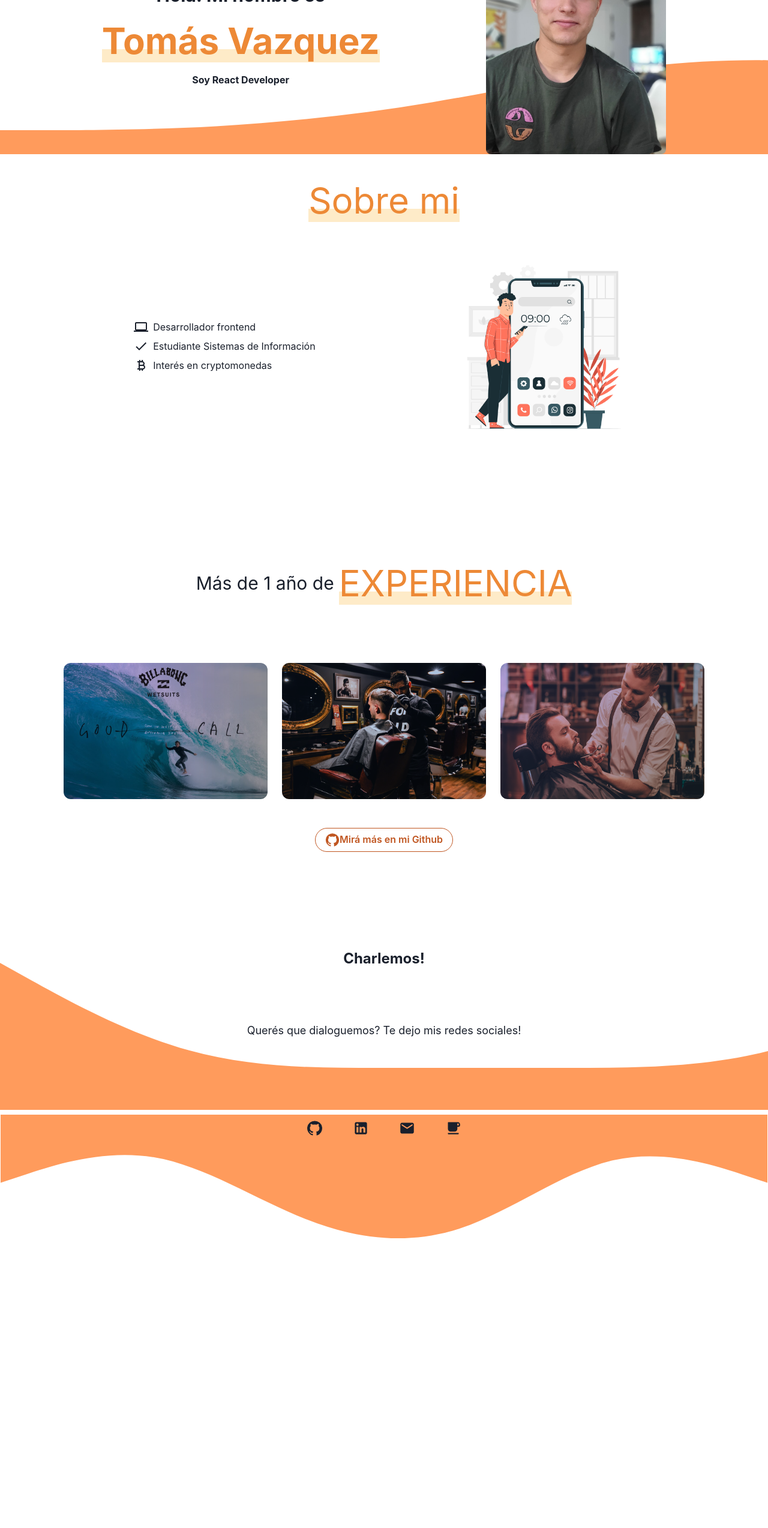
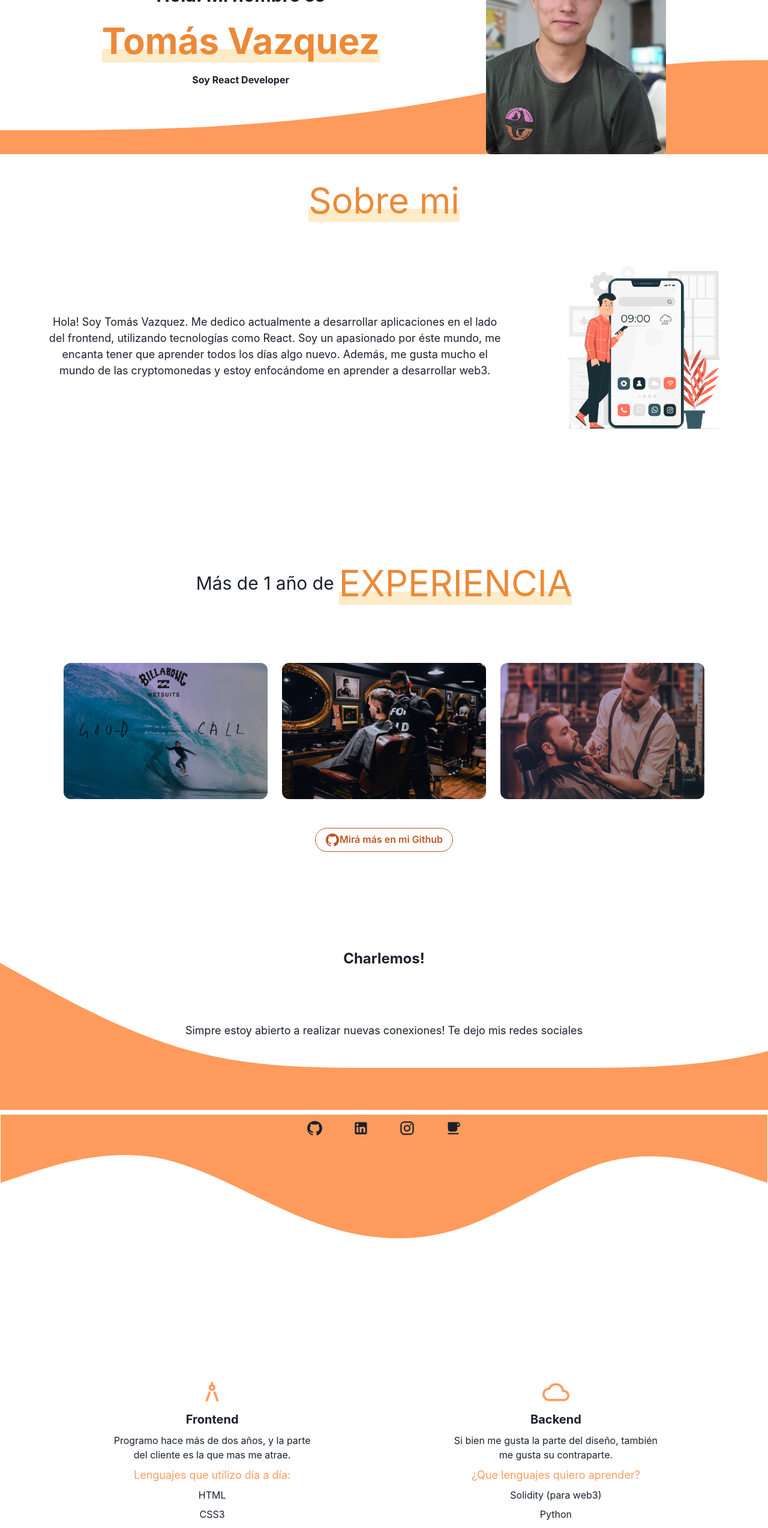
Before and after one commit to vazqueztomas/portfolio, a React (Create React App) app: page / in a window 1280 px wide. Shown: the part 234-2781 px from the top of the page at 60% size. Before the commit the page ends 2492 px from the top, so only its background shows below. Built offline with nearby package versions, Linux system fonts and the light colour scheme.

Commit message:
add firebase hosting y solucion de errores minimos

```diff
--- a/package.json
+++ b/package.json
@@ -13,11 +13,13 @@
     "@testing-library/jest-dom": "^5.16.4",
     "@testing-library/react": "^13.3.0",
     "@testing-library/user-event": "^14.2.0",
+    "firebase": "^9.8.2",
     "framer-motion": "^6.3.8",
     "react": "^18.1.0",
     "react-dom": "^18.1.0",
     "react-icons": "^3.11.0",
     "react-scripts": "5.0.1",
+    "react-scroll": "^1.8.7",
     "styled-components": "^5.3.5",
     "web-vitals": "^0.2.4"
   },
--- a/public/index.html
+++ b/public/index.html
@@ -29,6 +29,9 @@
       html{
         margin: 0 auto;
       }
+      a, a:hover{
+        text-decoration: 1px solid green;
+      }
     </style>
   </head>
   <body>
--- a/src/App.js
+++ b/src/App.js
@@ -9,6 +9,7 @@ import Hero from './components/Hero'
 import Descripcion from './components/Descripcion';
 import Works from './components/Works';
 import SocialMedias from './components/SocialMedias';
+import StacksTecno from './components/StacksTecno';
 
 
 function App() {
@@ -19,7 +20,7 @@ function App() {
       <Descripcion title = "Sobre mi"></Descripcion>
       <Works/>
       <SocialMedias/>
-
+      <StacksTecno/>
 
     </ChakraProvider>
   );
--- a/src/components/Descripcion.js
+++ b/src/components/Descripcion.js
@@ -1,17 +1,13 @@
 import { Stack, Text, Image, ColorModeProvider } from '@chakra-ui/react';
 import AboutMe from '../assets/images/aboutme.jpg';
 import React from 'react';
-import ComputerIcon from '@mui/icons-material/Computer';
-import CurrencyBitcoinIcon from '@mui/icons-material/CurrencyBitcoin';
-import DoneIcon from '@mui/icons-material/Done';
 import TitleRemarcado from './TitleRemarcado';
 
 const Descripcion = (props) => {
-  let color = '#ff9b5c';
 
 
   return (
-    <Stack my={8}>
+    <Stack my={8} id = "aboutme">
       <Stack textAlign={'center'}>
         <TitleRemarcado contenido={props.title}></TitleRemarcado>
       </Stack>
@@ -21,19 +17,9 @@ const Descripcion = (props) => {
         justifyContent={['center', 'space-evenly']}
         my={10}
       >
-        <Stack direction={'column'}>
-          <Stack direction={'row'} id="task-list">
-            <ComputerIcon color="pink" />
-            <Text>Desarrollador frontend</Text>
-          </Stack>
-          <Stack direction={'row'} id="task-list">
-            <DoneIcon />
-            <Text>Estudiante Sistemas de Información</Text>
-          </Stack>
-          <Stack direction={'row'} id="task-list">
-            <CurrencyBitcoinIcon />
-            <Text>Interés en cryptomonedas</Text>
-          </Stack>
+        <Stack direction={'column'} maxW={"75ch"} textAlign={"center"} mx={6}>
+
+          <Text fontSize={"lg"}>Hola! Soy Tomás Vazquez. Me dedico actualmente a desarrollar aplicaciones en el lado del frontend, utilizando tecnologías como React. Soy un apasionado por éste mundo, me encanta tener que aprender todos los días algo nuevo. Además, me gusta mucho el mundo de las cryptomonedas y estoy enfocándome en aprender a desarrollar web3. </Text>
         </Stack>
 
         <Stack>
--- a/src/components/Navbar.js
+++ b/src/components/Navbar.js
@@ -1,13 +1,23 @@
 import React from "react";
 import { Stack, Text } from "@chakra-ui/react";
 import BotonBotonera from "./BotonBotonera";
+import { Link, animateScroll as scroll } from "react-scroll";
 const Navbar = () => {
   return (
     <>
       <Stack direction={["row"]} spacing = {12} justifyContent={["center"]} alignItems={"center"} my={8}>
+        <Link to="aboutme" smooth={true}>
           <BotonBotonera contenido = "sobre mi"/>
+        </Link>
+        <Link to ="works"smooth={true}>
+
           <BotonBotonera contenido = "trabajos"/>
+        </Link>
+      <Link to = "redes" smooth={true}>
+
           <BotonBotonera contenido = "contacto"/>
+      </Link>
+
 
       </Stack>
     </>
--- a/src/components/SocialMedias.css
+++ b/src/components/SocialMedias.css
@@ -14,9 +14,9 @@
     background-size: contain;
     /* margin-bottom: 20px; */
     background-repeat: no-repeat;
-    background-position: top;
-    width: 100%vh;
-    height: 400px;
+    background-position: top left;
+    width: 100%;
+    height:50vh;
     margin: 0;
 }
 
--- a/src/components/SocialMedias.js
+++ b/src/components/SocialMedias.js
@@ -1,20 +1,21 @@
-import { Stack, Text } from '@chakra-ui/react';
+import { Stack, Text, Link } from '@chakra-ui/react';
 import React from 'react';
 import GitHubIcon from '@mui/icons-material/GitHub';
 import LinkedInIcon from '@mui/icons-material/LinkedIn';
-import EmailIcon from '@mui/icons-material/Email';
+import InstagramIcon from '@mui/icons-material/Instagram';
 import LocalCafeIcon from '@mui/icons-material/LocalCafe';
 import './SocialMedias.css';
 const SocialMedias = () => {
   return (
     <>
-      <Stack m={0}>
+      <Stack m={0} id = "redes">
         <Stack id="youreinterested" textAlign={'center'}>
-          <Text fontSize={['2xl']} fontWeight={'bolder'} mt={[0,0,20]}>
+          <Text fontSize={['2xl']} fontWeight={'bolder'} mt={[2, 0, 20]} >
             Charlemos!
           </Text>
           <Text fontSize={'lg'} mt={20}>
-            Querés que dialoguemos? Te dejo mis redes sociales!{' '}
+            Simpre estoy abierto a realizar nuevas conexiones! Te dejo mis redes
+            sociales{' '}
           </Text>
         </Stack>
         <Stack
@@ -24,23 +25,24 @@ const SocialMedias = () => {
           spacing={8}
           justifyContent={'center'}
         >
-          <GitHubIcon  id = "btn-github" sx={{ fontSize: 45 }} className="socialMediaBtn" style={{
+          <Link href="https://github.com/vazquezcabj21" isExternal>
+            <GitHubIcon
+              id="btn-github"
+              sx={{ fontSize: 45 }}
+              className="socialMediaBtn"
+              style={{
                 border: '1px solid transparent',
                 borderRadius: '50%',
                 padding: '0.5rem',
-            }}/>
-          <LinkedInIcon id = 'btn-linkedin' sx={{ fontSize: 45 }}style={{
-              border: '1px solid transparent',
-              borderRadius: '50%',
-              padding: '0.5rem',
-            }} />
-          <EmailIcon id = "btn-mail"sx={{ fontSize: 45 }} style={{
-              border: '1px solid transparent',
-              borderRadius: '50%',
-              padding: '0.5rem',
-            }}/>
-          <LocalCafeIcon
-          id = "btn-cafecito"
+              }}
+            />
+          </Link>
+          <Link
+            href="https://www.linkedin.com/in/tom%C3%A1s-vazquez-88003a206/"
+            isExternal
+          >
+            <LinkedInIcon
+              id="btn-linkedin"
               sx={{ fontSize: 45 }}
               style={{
                 border: '1px solid transparent',
@@ -48,6 +50,32 @@ const SocialMedias = () => {
                 padding: '0.5rem',
               }}
             />
+          </Link>
+          <Link
+            href="https://www.instagram.com/tomasvazquez21/?hl=es-la"
+            isExternal
+          >
+            <InstagramIcon
+              id="btn-mail"
+              sx={{ fontSize: 45 }}
+              style={{
+                border: '1px solid transparent',
+                borderRadius: '50%',
+                padding: '0.5rem',
+              }}
+            />
+          </Link>
+          <Link href="https://cafecito.app/vazquezcabj21" isExternal>
+            <LocalCafeIcon
+              id="btn-cafecito"
+              sx={{ fontSize: 45 }}
+              style={{
+                border: '1px solid transparent',
+                borderRadius: '50%',
+                padding: '0.5rem',
+              }}
+            />
+          </Link>
         </Stack>
       </Stack>
     </>
--- /dev/null
+++ b/src/components/StacksTecno.js
@@ -0,0 +1,83 @@
+import { Stack, Text } from '@chakra-ui/react';
+import React from 'react';
+import ArchitectureIcon from '@mui/icons-material/Architecture';
+import CloudQueueIcon from '@mui/icons-material/CloudQueue';
+const StacksTecno = () => {
+  let frontend_techs = [
+    'HTML',
+    'CSS3',
+    'JavaScript',
+    'Reactjs',
+    'Bootstrap',
+    'ChakraUI',
+    'Sass',
+  ];
+  let backend_techs = ['Solidity (para web3)', 'Python', 'Nodejs', 'C#', 'Go'];
+  let color = '#ff9b5c';
+  return (
+    <Stack
+      direction={['column', 'row']}
+      justifyContent={["center","center",'space-evenly']}
+      alignItems={["center","center",'start']}
+    >
+      <Stack
+        direction={'column'}
+        textAlign={'center'}
+        alignItems={'center'}
+        justifyContent={'center'}
+        p={10}
+        w={['100%','100%','33%']}
+      >
+        <ArchitectureIcon
+          color={'orange'}
+          sx={{ fontSize: 45, color: '#ff9b5c' }}
+        />
+        <Stack>
+          <Text fontSize={'xl'} fontWeight={'bolder'}>
+            Frontend
+          </Text>
+          <Text fontSize={'md'}>
+            Programo hace más de dos años, y la parte del cliente es la que mas
+            me atrae.
+          </Text>
+          <Text fontSize={'lg'} color={color}>
+            Lenguajes que utilizo día a día:
+          </Text>
+          {frontend_techs.map(e => (
+            <Text fontSize={'md'}>{e}</Text>
+          ))}
+        </Stack>
+      </Stack>
+      <Stack
+        direction={'column'}
+        textAlign={'center'}
+        alignItems={'center'}
+        justifyContent={'center'}
+        p={10}
+        w={['100%','100%','33%']}
+      >
+        <CloudQueueIcon
+          color={'orange'}
+          sx={{ fontSize: 45, color: '#ff9b5c' }}
+        />
+        <Stack>
+          <Text fontSize={'xl'} fontWeight={'bolder'}>
+            Backend
+          </Text>
+          <Text fontSize={'md'}>
+            Si bien me gusta la parte del diseño, también me gusta su
+            contraparte.
+          </Text>
+          <Text fontSize={'lg'} color={color}>
+            ¿Que lenguajes quiero aprender?
+          </Text>
+          {backend_techs.map(e => (
+            <Text fontSize={'md'}>{e}</Text>
+          ))}{' '}
+        </Stack>
+      </Stack>
+    </Stack>
+  );
+};
+
+export default StacksTecno;
--- a/src/components/Works.js
+++ b/src/components/Works.js
@@ -1,17 +1,16 @@
-import { Text, Stack, Image, Button } from '@chakra-ui/react';
+import { Text, Stack, Link, Button } from '@chakra-ui/react';
 import React from 'react';
 import TitleRemarcado from './TitleRemarcado';
-import AboutMe from '../assets/images/aboutme.jpg';
 import WorkCard from './WorkCard';
 import GitHubIcon from '@mui/icons-material/GitHub';
-import BillabongSVG from '../assets/images/billabong.svg'
-import BarberiaSVG from '../assets/images/barberia.svg'
-import LaBarbDeTotoSVG from '../assets/images/labarberiadetoto.svg'
-import './Works.css'
+import BillabongSVG from '../assets/images/billabong.svg';
+import BarberiaSVG from '../assets/images/barberia.svg';
+import LaBarbDeTotoSVG from '../assets/images/labarberiadetoto.svg';
+import './Works.css';
 // import MouseIcon from '@mui/icons-material/Mouse';
 const Works = props => {
   return (
-    <Stack my = {20}>
+    <Stack my={20} id = "works">
       <Stack
         textAlign={'center'}
         direction={['column', 'column', 'row']}
@@ -22,13 +21,37 @@ const Works = props => {
         <Text fontSize={['20px', '20px', '30px']}>Más de 1 año de</Text>
         <TitleRemarcado contenido="EXPERIENCIA"></TitleRemarcado>
       </Stack>
-      <Stack direction = {["column", "row", "row"]} alignItems={"center"} justifyContent={"center"} spacing={6}>
-        <WorkCard image={BillabongSVG} link = {"https://billabong.com"}></WorkCard>
-        <WorkCard image={LaBarbDeTotoSVG} link = {"https://labarberiadetoto.web.app"}></WorkCard>
-        <WorkCard image={BarberiaSVG} link = {"https://benescuela.web.app"}></WorkCard>
+      <Stack
+        direction={['column', 'row', 'row']}
+        alignItems={'center'}
+        justifyContent={'center'}
+        spacing={6}
+      >
+        <WorkCard
+          image={BillabongSVG}
+          link={'https://billabong.com'}
+        ></WorkCard>
+        <WorkCard
+          image={LaBarbDeTotoSVG}
+          link={'https://labarberiadetoto.web.app'}
+        ></WorkCard>
+        <WorkCard
+          image={BarberiaSVG}
+          link={'https://benescuela.web.app'}
+        ></WorkCard>
       </Stack>
-      <Stack alignItems={"center"} justifyContent={"center"} pt={10}>
-          <Button colorScheme={"orange"} borderRadius={"20px 20px"} variant = {"outline"} id = 'btn-github-seemore'> <GitHubIcon/> Mirá más en mi Github </Button>
+      <Stack alignItems={'center'} justifyContent={'center'} pt={10}>
+        <a href = "https://github.com/vazquezcabj21" target="_blank">
+          <Button
+            colorScheme={'orange'}
+            borderRadius={'20px 20px'}
+            variant={'outline'}
+            id="btn-github-seemore"
+          >
+            {' '}
+            <GitHubIcon /> Mirá más en mi Github{' '}
+          </Button>
+          </a>
       </Stack>
     </Stack>
   );
```
Also changed, not shown: firebase.json (added), 2 other files (tests, documents, lock files or other folders). Lines whose indentation alone changed are shown as unchanged.
